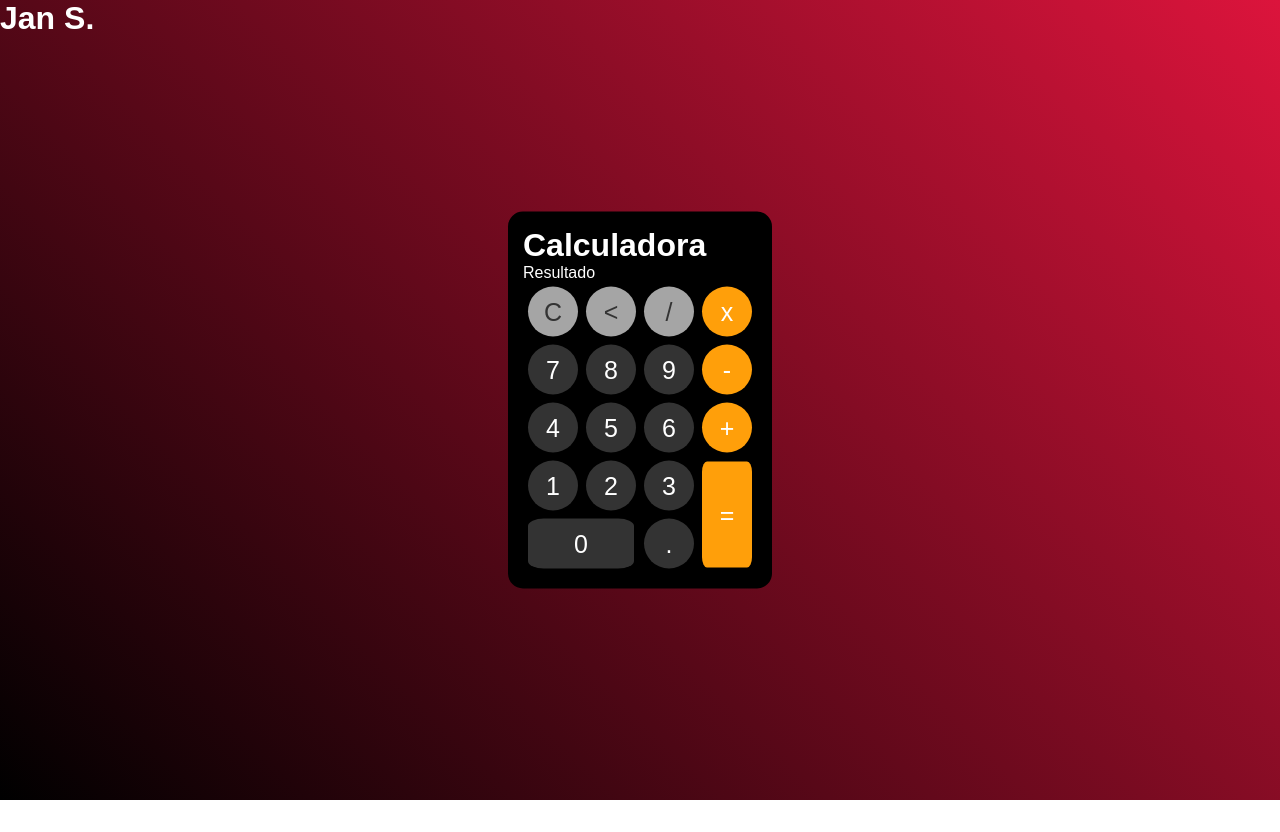
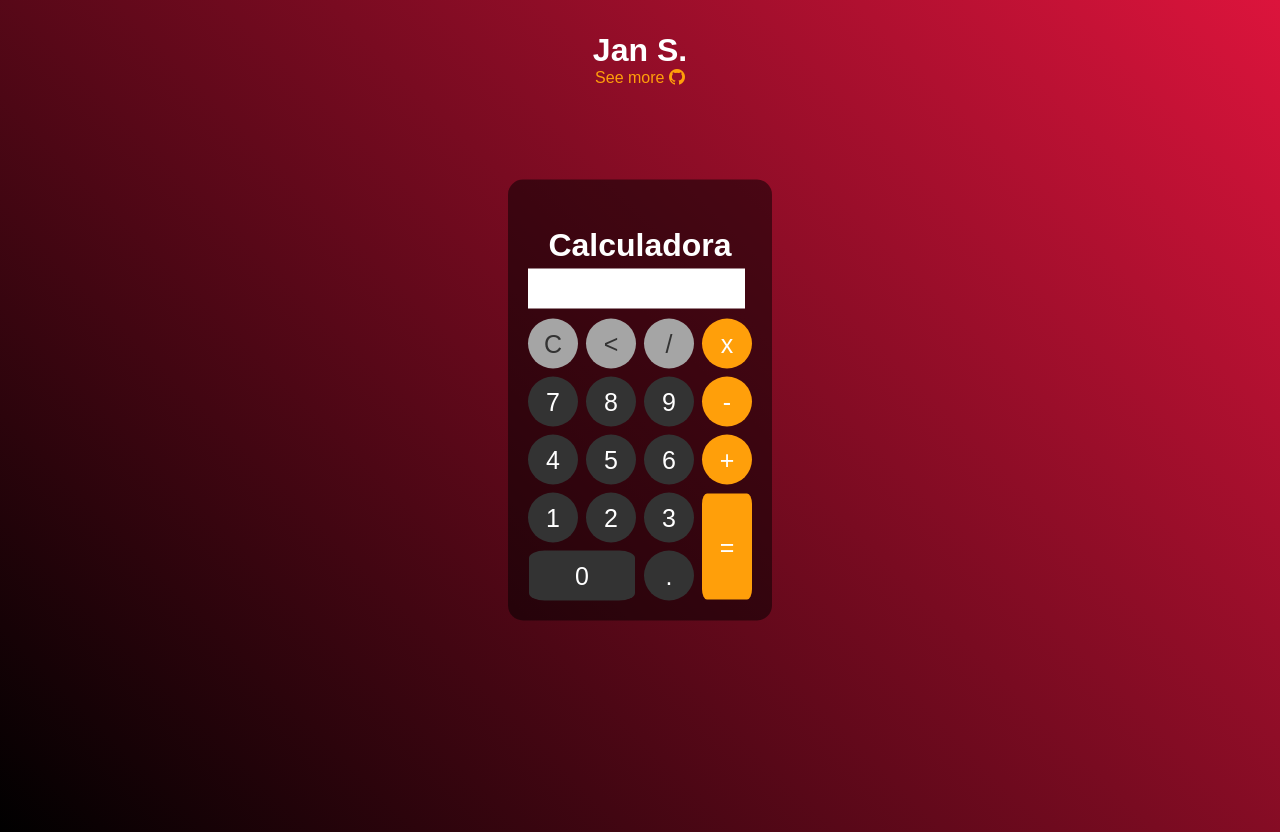
Before and after one commit to devjanrs/calculadora, a plain HTML site: page index.html in a window 1280 px wide. Before the commit the page ends 800 px from the top, so only its background shows below. Drawn offline with nearby package versions, Linux system fonts and the light colour scheme.

Commit message:
adicionado os scripts

```diff
--- a/index.html
+++ b/index.html
@@ -4,43 +4,45 @@
     <meta charset="UTF-8">
     <meta name="viewport" content="width=device-width, initial-scale=1.0">
     <link rel="stylesheet" href="style.css">
+    <link rel="stylesheet" href="https://cdn.jsdelivr.net/npm/bootstrap-icons@1.11.3/font/bootstrap-icons.min.css">
     <title>Calculadora</title>
 </head>
 <body>
     <div class="fundo">
         <h1>Jan S.</h1>
+        <p><a href="https://github.com/devjanrs" target="_blank"> See more <i class="bi bi-github"></i></a></p>
 
         <div class="calculadora">
             <h1>Calculadora</h1>
-            <p id="resultado">Resultado</p>
+            <p id="resultado"></p>
             <table>
                 <tr>
-                    <td><button class="up">C</button></td>
-                    <td><button class="up"><</button></td>
-                    <td><button class="up">/</button></td>
-                    <td><button class="right">x</button></td>
+                    <td><button class="up" onclick="limpar()">C</button></td>
+                    <td><button class="up" onclick="apagar()"><</button></td>
+                    <td><button class="up" onclick="insert('/')">/</button></td>
+                    <td><button class="right" onclick="insert('*')">x</button></td>
                 </tr>
                 <tr>
-                    <td><button>7</button></td>
-                    <td><button>8</button></td>
-                    <td><button>9</button></td>
-                    <td><button class="right">-</button></td>
+                    <td><button onclick="insert(7)">7</button></td>
+                    <td><button onclick="insert(8)">8</button></td>
+                    <td><button onclick="insert(9)">9</button></td>
+                    <td><button class="right" onclick="insert('-')">-</button></td>
                 </tr>
                 <tr>
-                    <td><button>4</button></td>
-                    <td><button>5</button></td>
-                    <td><button>6</button></td>
-                    <td><button class="right">+</button></td>
+                    <td><button onclick="insert(4)">4</button></td>
+                    <td><button onclick="insert(5)">5</button></td>
+                    <td><button onclick="insert(6)">6</button></td>
+                    <td><button class="right" onclick="insert('+')">+</button></td>
                 </tr>
                 <tr>
-                    <td><button>1</button></td>
-                    <td><button>2</button></td>
-                    <td><button>3</button></td>
-                    <td rowspan="2"><button class="right" style="height: 106px; border-radius: 10%;">=</button></td>
+                    <td><button onclick="insert(1)">1</button></td>
+                    <td><button onclick="insert(2)">2</button></td>
+                    <td><button onclick="insert(3)">3</button></td>
+                    <td rowspan="2"><button class="right" style="height: 106px; border-radius: 10%;" onclick="calcular()">=</button></td>
                 </tr>
                 <tr>
-                    <td colspan="2"><button style="width: 106px; border-radius: 15%;">0</button></td>
-                    <td><button>.</button></td>
+                    <td colspan="2"><button style="width: 106px; border-radius: 15%;" onclick="insert(0)">0</button></td>
+                    <td><button onclick="insert('.')">.</button></td>
                 </tr>
             </table>
         </div>
--- a/script.js
+++ b/script.js
@@ -0,0 +1,22 @@
+function insert (num) {
+    var numero = document.getElementById('resultado').innerHTML;
+    document.getElementById('resultado').innerHTML = numero + num;
+}
+
+function limpar () {
+    document.getElementById('resultado').innerHTML = "";
+}
+
+function apagar () {
+    var resultado = document.getElementById('resultado').innerHTML;
+    document.getElementById('resultado').innerHTML = resultado.substring(0, resultado.length -1);
+}
+
+function calcular () {
+    var resultado = document.getElementById('resultado').innerHTML;
+    if (resultado) {
+        document.getElementById('resultado').innerHTML = eval(resultado);
+    } else {
+        window.alert('Por favor, insira algum valor para calcular')
+    }
+}
--- a/style.css
+++ b/style.css
@@ -3,21 +3,49 @@
     padding: 0;
 }
 
+body {
+    background-image: linear-gradient(45deg, black, crimson);
+}
+
 .fundo {
-    background-image: linear-gradient(45deg, black, crimson);
     height: 100vh;
     color: white;
     font-family: arial;
+    text-align: center;
+}
+
+i {
+    color: rgb(255, 159, 10);
+}
+
+a {
+    text-decoration: none;
+    color: rgb(255, 159, 10);
+}
+
+.fundo h1 {
+    margin-top: 2rem;
 }
 
 .calculadora {
     position: absolute;
-    background-color: black;
+    background-color: rgba(0, 0, 0, 0.5);
     top: 50%;
     left: 50%;
     transform: translate(-50%, -50%);
     border-radius: 15px;
     padding: 15px;
+}
+
+#resultado {
+    background-color: white;
+    width: 207px;
+    height: 30px;
+    margin: 5px;
+    font-size: 25px;
+    color: black;
+    text-align: right;
+    padding: 5px;
 }
 
 button {
```
